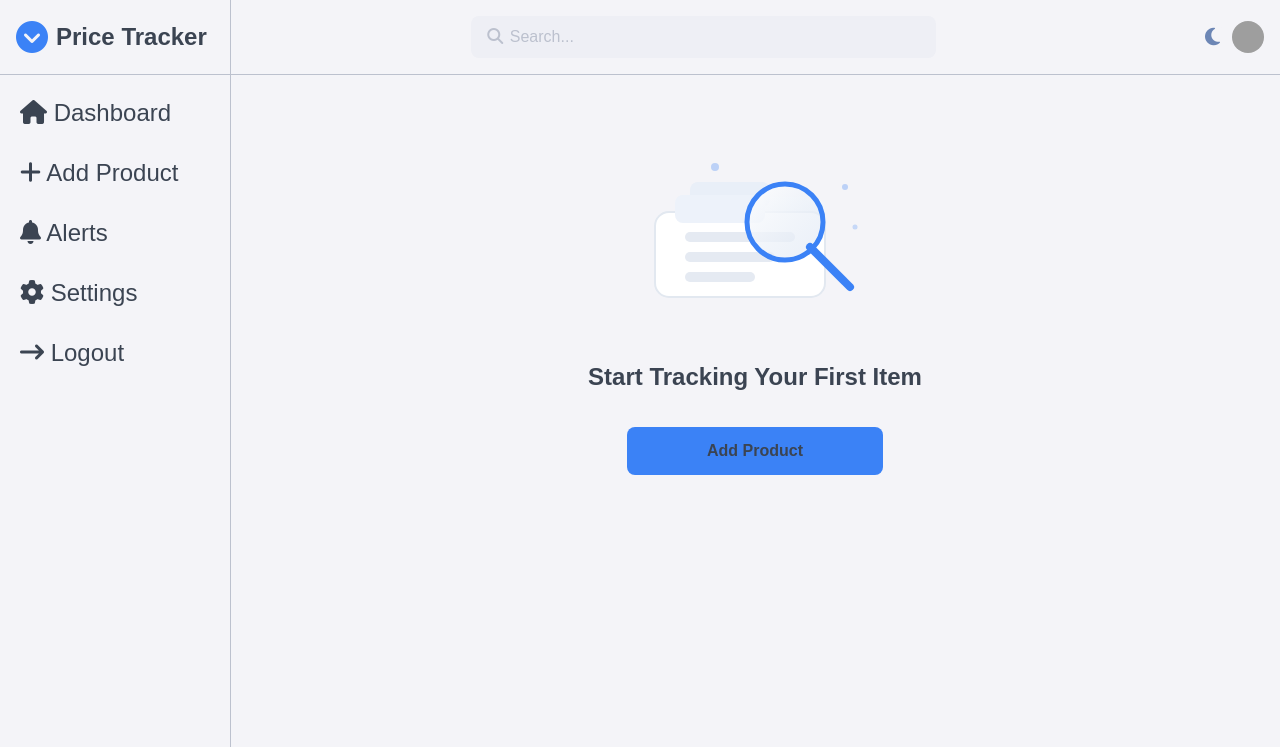
After one commit to ToastFreak777/Price-Tracker, a Flask app: template ptracker/templates/product/alerts.html in a window 1280 px wide. The commit adds this page. Shown: the top 747 px of the page. Run offline with Flask 3, Linux system fonts and the light colour scheme; the template is opened without the code that fills it, so the values that code supplies are empty; the visitor is signed in with stand-in values (Sample User, id 1); some libraries are stand-ins or nearby versions; grey boxes are pictures that could not be loaded.

Commit message:
feat: Alerts page

```diff
--- a/ptracker/models.py
+++ b/ptracker/models.py
@@ -47,6 +47,7 @@ class UserItem(db.Model):
             Target Price: '{self.target_price}')"
 
 
+# TODO: Maybe embed this into the Item Model.
 class PriceHistory(db.Model):
     id = db.Column(db.Integer, primary_key=True)
     item_id = db.Column(db.Integer, db.ForeignKey("item.id"), nullable=False)
--- a/ptracker/price_tracking/routes.py
+++ b/ptracker/price_tracking/routes.py
@@ -3,10 +3,18 @@ from flask_login import current_user, login_required
 
 price_bp = Blueprint("price", __name__, url_prefix="/items")
 
+product = {"name": "Sony WH-1000XM4", "price": 299.99, "price_drop": 8.0}
+products = [product for _ in range(7)]
+
 
 @price_bp.route("/add")
 def add_product_page():
     return render_template("product/add_product.html", title="Add Product", current_path=request.path)
+
+
+@price_bp.route("/alerts")
+def notifications_page():
+    return render_template("product/alerts.html", title="Alerts", current_path=request.path, products=products)
 
 
 @price_bp.route("", methods=["GET"])
--- a/ptracker/static/style.css
+++ b/ptracker/static/style.css
@@ -2,7 +2,7 @@
   color-scheme: light;
   --color-bg-primary: #fcfbfc;
   --color-bg-secondary: #f4f4f8;
-  --color-bg-accent: #68a3ef;
+  --color-bg-accent: #3b82f6;
   --color-searchbar: #eeeff5;
   --color-placeholder: #bcc1ce;
   --color-text: #3b4452;
@@ -25,6 +25,7 @@ body {
 
 a {
   text-decoration: none;
+  color: var(--color-text);
 }
 
 .container {
@@ -183,6 +184,7 @@ a {
   position: absolute;
   top: 60px;
   left: -720px;
+  z-index: 999;
   width: 100%;
   height: 100%;
 
@@ -459,6 +461,183 @@ a {
 
 /* #endregion */
 
+/* #region Alerts */
+.alerts {
+  @media (min-width: 768px) {
+    padding: 2rem;
+  }
+}
+
+.alerts__heading {
+  display: flex;
+  justify-content: space-between;
+  align-items: center;
+
+  border-bottom: 1px solid var(--color-placeholder);
+  margin-bottom: 1rem;
+}
+
+.alerts__row {
+  display: grid;
+  gap: 1rem;
+
+  @media (min-width: 768px) {
+    gap: 0;
+    /* grid-template-columns: repeat(5, 1fr); */
+  }
+}
+
+.alerts__row-header {
+  display: none;
+
+  @media (min-width: 768px) {
+    display: grid;
+    grid-template-columns: repeat(5, 1fr);
+    gap: 1rem;
+    padding: 1rem;
+
+    font-weight: bold;
+
+    background: var(--color-bg-primary);
+    border: 1px solid var(--color-placeholder);
+    border-top-left-radius: 0.5rem;
+    border-top-right-radius: 0.5rem;
+  }
+}
+
+.alerts__actions-header {
+  text-align: center;
+}
+
+.alerts__item {
+  display: grid;
+  grid-template-columns: 1fr auto;
+  gap: 1rem;
+
+  padding: 1rem;
+
+  border-radius: 0.5rem;
+  background: var(--color-bg-primary);
+
+  @media (min-width: 768px) {
+    border: 1px solid var(--color-placeholder);
+    border-radius: 0;
+    grid-template-areas: "name price alert info controls";
+    grid-template-columns: repeat(5, 1fr);
+  }
+}
+
+.alerts__vendor {
+  grid-column: 1;
+
+  @media (min-width: 768px) {
+    display: none;
+  }
+}
+
+.alerts__slider {
+  grid-column: 2;
+  -webkit-tap-highlight-color: transparent;
+  /* Prevents text from being highlighted */
+  user-select: none;
+
+  @media (min-width: 768px) {
+    grid-area: alert;
+  }
+}
+
+.alerts__input {
+  opacity: 0;
+  width: 0;
+  height: 0;
+  position: absolute;
+}
+
+.alerts__track {
+  position: relative;
+  display: inline-block;
+  width: 40px;
+  height: 24px;
+  background: #ccc;
+  border-radius: 20px;
+  cursor: pointer;
+  transition: background-color 0.3s;
+}
+
+.alerts__track::after {
+  --ball-size: 20px;
+
+  content: "";
+  position: absolute;
+  left: 2px;
+  top: 2px;
+  width: var(--ball-size);
+  height: var(--ball-size);
+  background: white;
+  border-radius: 50%;
+  transition: transform 0.3s ease;
+}
+
+.alerts__input:checked + .alerts__track {
+  background-color: var(--color-bg-accent);
+}
+
+.alerts__input:checked + .alerts__track::after {
+  transform: translateX(16px);
+}
+
+.alerts__product-name {
+  grid-column: 1 / -1;
+
+  @media (min-width: 768px) {
+    grid-area: name;
+  }
+}
+
+.alerts__target-price {
+  grid-column: 1 / -1;
+
+  @media (min-width: 768px) {
+    grid-area: price;
+  }
+}
+
+.alerts__controls {
+  grid-column: 1 / -1;
+  display: flex;
+  justify-content: space-evenly;
+
+  @media (min-width: 768px) {
+    grid-area: controls;
+    justify-content: center;
+    gap: 1rem;
+  }
+}
+
+.alerts__edit .fa-pencil {
+  color: var(--color-bg-accent);
+}
+
+.alerts__delete .fa-trash {
+  color: #e74c3c;
+}
+
+.alerts__percentage-change {
+  grid-column: 1 / -1;
+  font-size: 0.875rem;
+  color: var(--color-placeholder);
+
+  @media (min-width: 768px) {
+    grid-area: info;
+  }
+}
+
+.alerts__percentage {
+  color: #00ff00;
+}
+
+/* #endregion */
+
 /* #endregion */
 
 /* #region Animations & Transitions */
--- a/ptracker/templates/layout.html
+++ b/ptracker/templates/layout.html
@@ -73,16 +73,24 @@
                 <span>Add Product</span>
               </a>
             </li>
-            <li class="sidebar__item">
-              <a href="/" class="nav__link">
+            <li
+              class="sidebar__item {% if current_path == '/items/alerts' %}active{% endif %}"
+            >
+              <a href="/items/alerts" class="nav__link">
                 <i class="fa-solid fa-bell"></i>
-                <span>Notifications</span>
+                <span>Alerts</span>
               </a>
             </li>
             <li class="sidebar__item">
               <a href="/" class="nav__link">
                 <i class="fa-solid fa-cog"></i>
                 <span>Settings</span>
+              </a>
+            </li>
+            <li class="sidebar__item">
+              <a href="/" class="nav__link">
+                <i class="fa-solid fa-arrow-right-long"></i>
+                <span>Logout</span>
               </a>
             </li>
           </ul>
--- /dev/null
+++ b/ptracker/templates/product/alerts.html
@@ -0,0 +1,142 @@
+{% extends 'layout.html' %} {% block content %}
+
+<div class="alerts">
+  {% if not products %}
+  <div class="home__cards-empty">
+    <svg
+      class="cards-empty__illustration"
+      width="320"
+      height="220"
+      viewBox="0 0 320 220"
+      fill="none"
+      xmlns="http://www.w3.org/2000/svg"
+    >
+      <!-- Background subtle glow -->
+      <defs>
+        <linearGradient id="folderGrad" x1="0" y1="0" x2="0" y2="1">
+          <stop offset="0%" stop-color="#F4F7FB" />
+          <stop offset="100%" stop-color="#E6ECF5" />
+        </linearGradient>
+        <linearGradient id="glassGrad" x1="0" y1="0" x2="1" y2="1">
+          <stop offset="0%" stop-color="#FFFFFF" stop-opacity="0.9" />
+          <stop offset="100%" stop-color="#DDE6F3" stop-opacity="0.6" />
+        </linearGradient>
+      </defs>
+
+      <!-- Back Folder -->
+      <rect
+        x="80"
+        y="90"
+        width="150"
+        height="80"
+        rx="12"
+        fill="url(#folderGrad)"
+      />
+      <rect x="95" y="75" width="80" height="25" rx="8" fill="#E9EFF8" />
+
+      <!-- Front Folder -->
+      <rect
+        x="60"
+        y="105"
+        width="170"
+        height="85"
+        rx="14"
+        fill="#FFFFFF"
+        stroke="#E2E8F0"
+        stroke-width="2"
+      />
+      <rect x="80" y="88" width="90" height="28" rx="8" fill="#EDF2FA" />
+
+      <!-- Folder Lines -->
+      <rect x="90" y="125" width="110" height="10" rx="5" fill="#E5EAF2" />
+      <rect x="90" y="145" width="90" height="10" rx="5" fill="#E5EAF2" />
+      <rect x="90" y="165" width="70" height="10" rx="5" fill="#E5EAF2" />
+
+      <!-- Magnifying Glass -->
+      <circle
+        cx="190"
+        cy="115"
+        r="38"
+        fill="url(#glassGrad)"
+        stroke="#3B82F6"
+        stroke-width="5"
+      />
+      <line
+        x1="215"
+        y1="140"
+        x2="255"
+        y2="180"
+        stroke="#3B82F6"
+        stroke-width="8"
+        stroke-linecap="round"
+      />
+
+      <!-- Subtle sparkle dots -->
+      <circle cx="120" cy="60" r="4" fill="#3B82F6" opacity="0.3" />
+      <circle cx="250" cy="80" r="3" fill="#3B82F6" opacity="0.3" />
+      <circle cx="260" cy="120" r="2.5" fill="#3B82F6" opacity="0.25" />
+    </svg>
+    <p>Start Tracking Your First Item</p>
+    <a href="/">Add Product</a>
+  </div>
+  {% else %}
+  <div class="alerts__heading">
+    <h1 class="alerts__title">Alerts</h1>
+    <select class="alerts__dropdown">
+      <option value="all">All Alerts</option>
+      <option value="price-drop">Amazon</option>
+      <option value="price-drop">Ebay</option>
+      <option value="price-drop">Best Buy</option>
+      <option value="price-drop">Newegg</option>
+    </select>
+  </div>
+
+  <div class="alerts__row">
+    <div class="alerts__row-header">
+      <p class="alerts__product-header">Product</p>
+      <p class="alerts__target-header">Target Price</p>
+      <p class="alerts__percentage-header">Email</p>
+      <p class="alerts__rule-header">Actions</p>
+      <p class="alerts__actions-header">Edit/Delete</p>
+    </div>
+    {% for product in products[:3] %}
+    <div class="alerts__item">
+      <div class="alerts__vendor">
+        <p class="alerts__vendor-icon">
+          <i class="fa-brands fa-amazon"></i>
+          <span class="alerts__vendor-name">Amazon</span>
+        </p>
+      </div>
+      <label class="alerts__slider" for="slider-toggle-{{loop.index}}">
+        <input
+          type="checkbox"
+          class="alerts__input"
+          id="slider-toggle-{{loop.index}}"
+          checked
+        />
+        <span class="alerts__track"></span>
+      </label>
+      <p class="alerts__product-name">{{ product.name }}</p>
+      <span class="alerts__target-price"
+        >Target Price: {{ product.target_price }} $250.00</span
+      >
+      <p class="alerts__percentage-change">
+        Notify me when price drops
+        <span class="alerts__percentage">10%</span>
+      </p>
+      <div class="alerts__controls">
+        <a href="/" class="alerts__edit">
+          <i class="fa-solid fa-pencil"></i>
+        </a>
+        <!-- TODO change this from link so it doesn't refresh the page on delete -->
+        <a href="/items/alerts" class="alerts__delete">
+          <i class="fa-solid fa-trash"></i>
+        </a>
+      </div>
+    </div>
+    {% endfor %}
+  </div>
+  {% endif %}
+</div>
+
+{% endblock content %}
```
Also changed, not shown: ptracker/templates/user/alerts.html (deleted).
